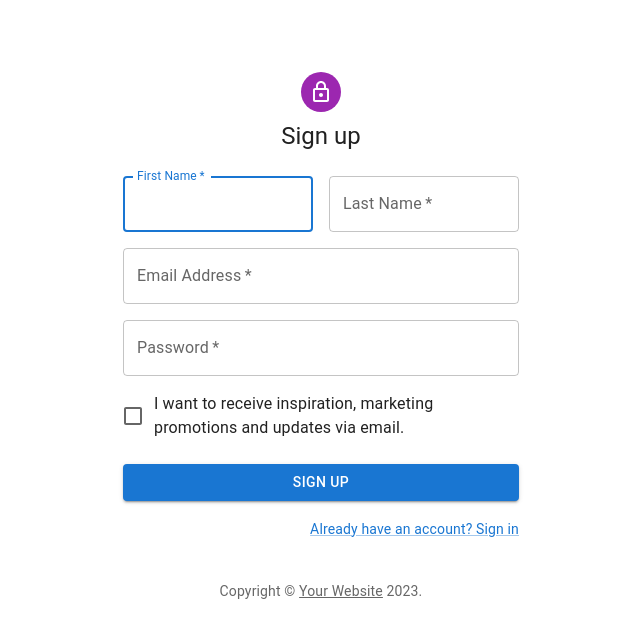
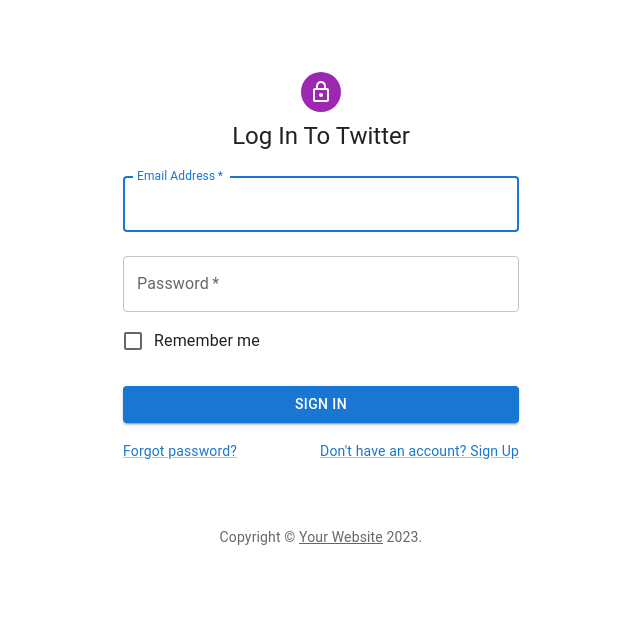
Before and after one commit to SAbhinav001/TwitterFrontend_dev, a React (Vite) app: page /login in a window 1280 px wide. Shown: the top 638 px of the page, without its empty margins (319-959 px from the left). Built offline with nearby package versions, Linux system fonts and the light colour scheme.

Commit message:
Added login page

```diff
--- a/package.json
+++ b/package.json
@@ -17,6 +17,8 @@
     "axios": "^1.5.1",
     "react": "^18.2.0",
     "react-dom": "^18.2.0",
+    "react-router-dom": "^6.16.0",
+    "react-toastify": "^9.1.3",
     "react-twitter-embed": "^4.0.4"
   },
   "devDependencies": {
--- a/src/App.jsx
+++ b/src/App.jsx
@@ -4,17 +4,18 @@
 import Feed from "./components/Feed";
 import Widgets from "./components/Widgets";
 import SignUp from "./components/signup";
+import Login from "./components/Login";
+import { BrowserRouter, Route, Routes, Link } from "react-router-dom";
 
 function App() {
   return (
     <div className="app">
-      {/* <Sidebar />
-
-      <Feed />
-
-      <Widgets /> */}
-
-      <SignUp />
+      <BrowserRouter>
+        <Routes>
+          <Route path="/" element={<SignUp />} />
+          <Route path="/login" element={<Login />} />
+        </Routes>
+      </BrowserRouter>
     </div>
   );
 }
--- /dev/null
+++ b/src/components/Login.jsx
@@ -0,0 +1,122 @@
+import * as React from "react";
+import Avatar from "@mui/material/Avatar";
+import Button from "@mui/material/Button";
+import CssBaseline from "@mui/material/CssBaseline";
+import TextField from "@mui/material/TextField";
+import FormControlLabel from "@mui/material/FormControlLabel";
+import Checkbox from "@mui/material/Checkbox";
+import Link from "@mui/material/Link";
+import Grid from "@mui/material/Grid";
+import Box from "@mui/material/Box";
+import LockOutlinedIcon from "@mui/icons-material/LockOutlined";
+import Typography from "@mui/material/Typography";
+import Container from "@mui/material/Container";
+import { createTheme, ThemeProvider } from "@mui/material/styles";
+
+function Copyright(props) {
+  return (
+    <Typography
+      variant="body2"
+      color="text.secondary"
+      align="center"
+      {...props}
+    >
+      {"Copyright © "}
+      <Link color="inherit" href="https://mui.com/">
+        Your Website
+      </Link>{" "}
+      {new Date().getFullYear()}
+      {"."}
+    </Typography>
+  );
+}
+
+// TODO remove, this demo shouldn't need to reset the theme.
+
+const defaultTheme = createTheme();
+
+export default function Login() {
+  const handleSubmit = (event) => {
+    event.preventDefault();
+    const data = new FormData(event.currentTarget);
+    console.log({
+      email: data.get("email"),
+      password: data.get("password"),
+    });
+  };
+
+  return (
+    <ThemeProvider theme={defaultTheme}>
+      <Container component="main" maxWidth="xs">
+        <CssBaseline />
+        <Box
+          sx={{
+            marginTop: 8,
+            display: "flex",
+            flexDirection: "column",
+            alignItems: "center",
+          }}
+        >
+          <Avatar sx={{ m: 1, bgcolor: "secondary.main" }}>
+            <LockOutlinedIcon />
+          </Avatar>
+          <Typography component="h1" variant="h5">
+            Log In To Twitter
+          </Typography>
+          <Box
+            component="form"
+            onSubmit={handleSubmit}
+            noValidate
+            sx={{ mt: 1 }}
+          >
+            <TextField
+              margin="normal"
+              required
+              fullWidth
+              id="email"
+              label="Email Address"
+              name="email"
+              autoComplete="email"
+              autoFocus
+            />
+            <TextField
+              margin="normal"
+              required
+              fullWidth
+              name="password"
+              label="Password"
+              type="password"
+              id="password"
+              autoComplete="current-password"
+            />
+            <FormControlLabel
+              control={<Checkbox value="remember" color="primary" />}
+              label="Remember me"
+            />
+            <Button
+              type="submit"
+              fullWidth
+              variant="contained"
+              sx={{ mt: 3, mb: 2 }}
+            >
+              Sign In
+            </Button>
+            <Grid container>
+              <Grid item xs>
+                <Link href="#" variant="body2">
+                  Forgot password?
+                </Link>
+              </Grid>
+              <Grid item>
+                <Link href="#" variant="body2">
+                  {"Don't have an account? Sign Up"}
+                </Link>
+              </Grid>
+            </Grid>
+          </Box>
+        </Box>
+        <Copyright sx={{ mt: 8, mb: 4 }} />
+      </Container>
+    </ThemeProvider>
+  );
+}
--- a/src/components/Signup.jsx
+++ b/src/components/Signup.jsx
@@ -5,13 +5,15 @@
 import TextField from "@mui/material/TextField";
 import FormControlLabel from "@mui/material/FormControlLabel";
 import Checkbox from "@mui/material/Checkbox";
-import Link from "@mui/material/Link";
+
 import Grid from "@mui/material/Grid";
 import Box from "@mui/material/Box";
 import LockOutlinedIcon from "@mui/icons-material/LockOutlined";
 import Typography from "@mui/material/Typography";
 import Container from "@mui/material/Container";
 import { createTheme, ThemeProvider } from "@mui/material/styles";
+import axios from "axios";
+import { Link } from "react-router-dom";
 
 function Copyright(props) {
   return (
@@ -40,6 +42,18 @@
     name: "",
   });
 
+  async function fetchUser() {
+    try {
+      const { data } = await axios.post("http://localhost:3019/api/v1/signUp", {
+        email: userData.email,
+        password: userData.password,
+        name: userData.name,
+      });
+    } catch (error) {
+      console.log(error);
+    }
+  }
+
   const handleSubmit = (event) => {
     event.preventDefault();
     const data = new FormData(event.currentTarget);
@@ -66,6 +80,13 @@
         ["name"]: obj.firstname + " " + obj.lastname,
       });
       console.log("data is", userData);
+      //   fetchUser();
+      setUserdata({
+        email: "",
+        password: "",
+        name: "",
+      });
+      alert("signed up");
     }
   };
 
@@ -155,7 +176,7 @@
             </Button>
             <Grid container justifyContent="flex-end">
               <Grid item>
-                <Link href="#" variant="body2">
+                <Link to="/login" variant="body2">
                   Already have an account? Sign in
                 </Link>
               </Grid>
```
Also changed, not shown: src/components/Home.jsx (added, +17 -0 lines), 1 other file (tests, documents, lock files or other folders).
